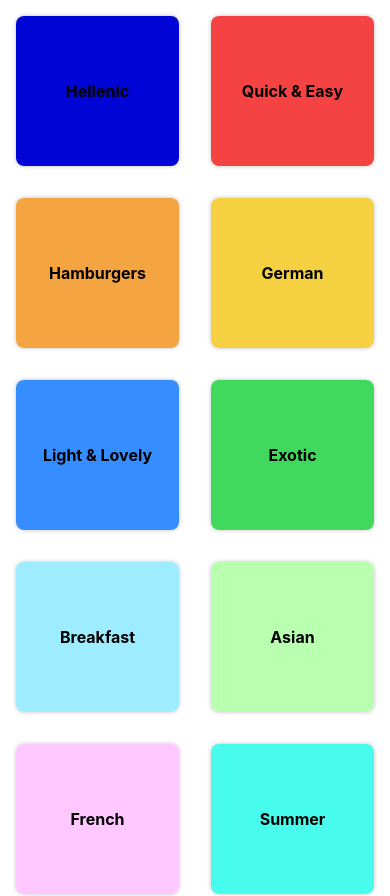
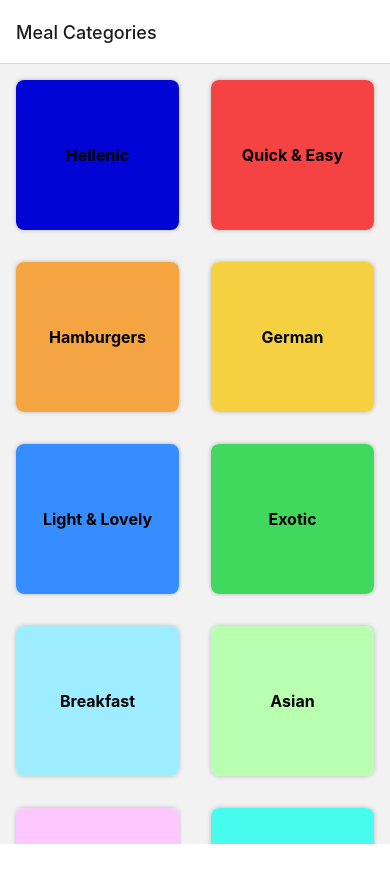
Before and after one commit to 1KRS/yevma, a React Native app: screen / in a window 390 px wide. Shown: the top 896 px of the page. After the commit the page ends 844 px from the top, so only its background shows below. Built offline with nearby package versions, Linux system fonts and the light colour scheme.

Commit message:
Getting Started with the React Navigation Package

```diff
--- a/App.js
+++ b/App.js
@@ -1,13 +1,21 @@
 import { StatusBar } from 'expo-status-bar';
-import { StyleSheet, Text, View } from 'react-native';
+import { StyleSheet, View } from 'react-native';
 import CategoriesScreen from './screens/CategoriesScreen';
+import { NavigationContainer } from '@react-navigation/native';
+import { createNativeStackNavigator } from '@react-navigation/native-stack';
+
+const Stack = createNativeStackNavigator();
 
 export default function App() {
   return (
-    <View style={styles.container}>
+    <>
       <StatusBar style="light" />
-      <CategoriesScreen></CategoriesScreen>
-    </View>
+      <NavigationContainer>
+        <Stack.Navigator>
+          <Stack.Screen name="Meal Categories" component={CategoriesScreen} />
+        </Stack.Navigator>
+      </NavigationContainer>
+    </>
   );
 }
 
--- a/package.json
+++ b/package.json
@@ -9,10 +9,14 @@
     "web": "expo start --web"
   },
   "dependencies": {
+    "@react-navigation/native": "^6.1.6",
+    "@react-navigation/native-stack": "^6.9.12",
     "expo": "~48.0.11",
     "expo-status-bar": "~1.4.4",
     "react": "18.2.0",
-    "react-native": "0.71.6"
+    "react-native": "0.71.6",
+    "react-native-safe-area-context": "4.5.0",
+    "react-native-screens": "~3.20.0"
   },
   "devDependencies": {
     "@babel/core": "^7.20.0"
```
Also changed, not shown: 1 other file (tests, documents, lock files or other folders).
